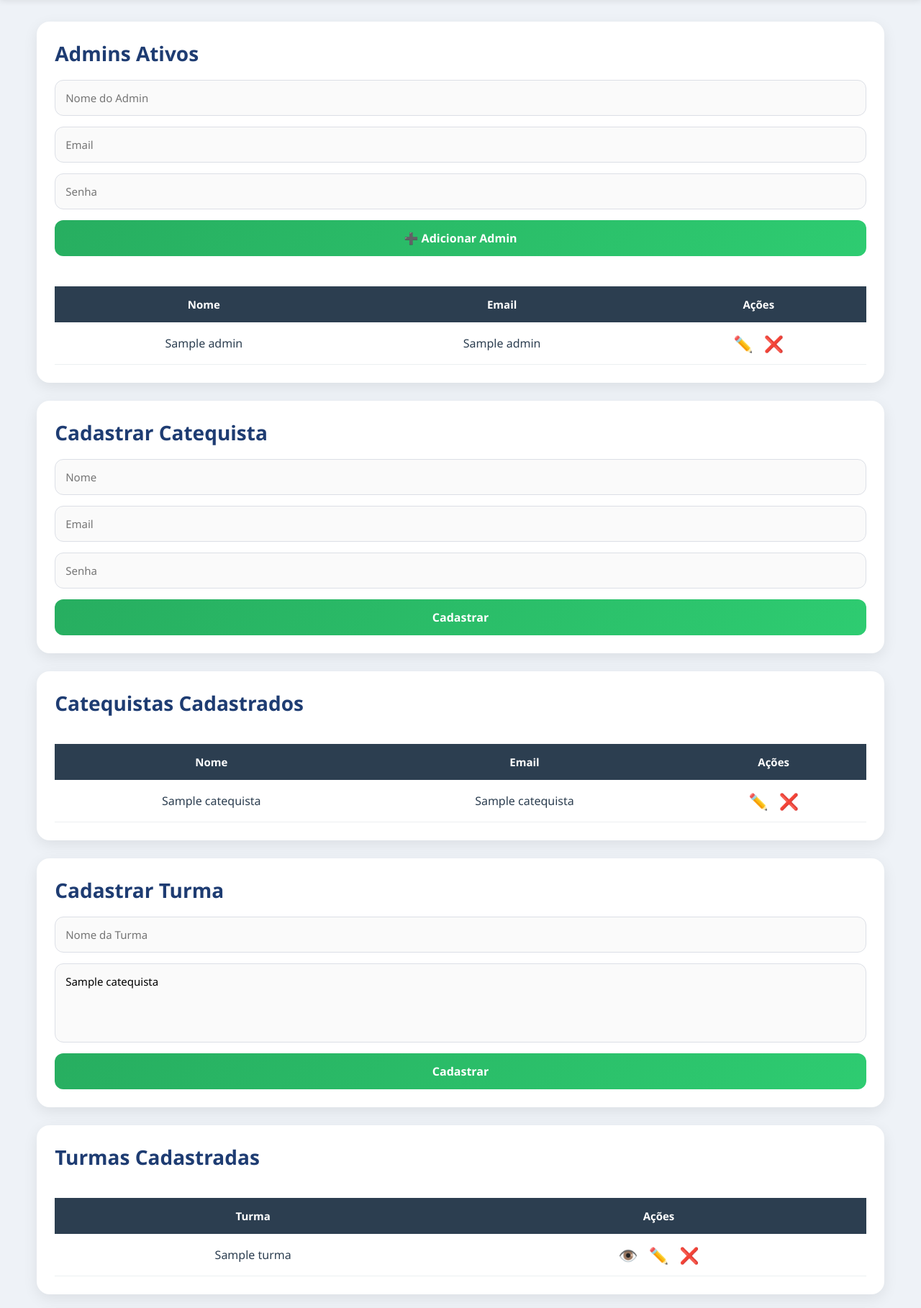
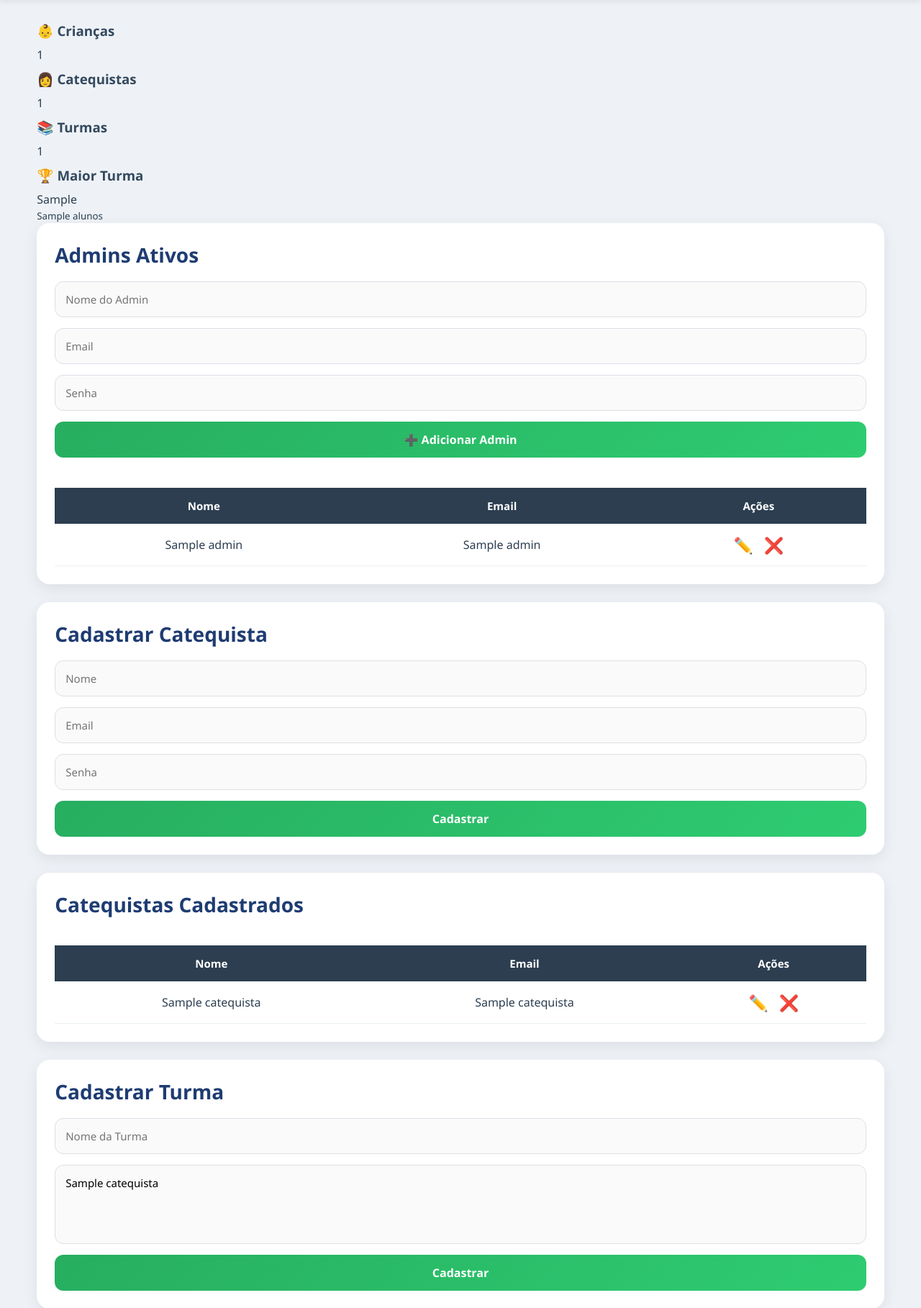
Before and after one commit to gustavosrodrigues17-gif/Sist-Cateq, a Flask app: template templates/admin.html in a window 1280 px wide. Shown: the part 203-2021 px from the top of the page at 72% size. Run offline with Flask 3, Linux system fonts and the light colour scheme; the template is opened without the code that fills it: most values are stand-ins (such as "Sample title", 1, 10 or a date in 2020).

Commit message:
Update admin.html

```diff
--- a/templates/admin.html
+++ b/templates/admin.html
@@ -36,12 +36,14 @@
 <header>
     Painel do Administrador
 </header>
+
 <div style="text-align:center; margin-top:10px; font-size:18px;">
 
     👤 Admin logado:
     <strong>{{ session['usuario_nome'] }}</strong>
 
 </div>
+
 <nav>
     <a href="/admin">Home</a>
     <a href="/relatorio">Relatório</a>
@@ -49,6 +51,40 @@
 </nav>
 
 <div class="container">
+
+    <!-- DASHBOARD -->
+    <div class="dashboard">
+
+        <div class="dash-card">
+            <h3>👶 Crianças</h3>
+            <p>{{ total_criancas }}</p>
+        </div>
+
+        <div class="dash-card">
+            <h3>👩 Catequistas</h3>
+            <p>{{ total_catequistas }}</p>
+        </div>
+
+        <div class="dash-card">
+            <h3>📚 Turmas</h3>
+            <p>{{ total_turmas }}</p>
+        </div>
+
+        <div class="dash-card">
+
+            <h3>🏆 Maior Turma</h3>
+
+            {% if turma_maior %}
+
+                <p>{{ turma_maior[0] }}</p>
+
+                <small>{{ turma_maior[1] }} alunos</small>
+
+            {% endif %}
+
+        </div>
+
+    </div>
 
 
     <!-- ADMINS ATIVOS -->
@@ -351,6 +387,53 @@
     </div>
 
 
+    <!-- RANKING DE TURMAS -->
+    <div class="card">
+
+        <h2>📊 Ranking de Turmas</h2>
+
+        {% for turma in ranking_turmas %}
+
+        <div style="margin-bottom:20px;">
+
+            <div style="
+                display:flex;
+                justify-content:space-between;
+                margin-bottom:6px;
+                font-weight:bold;
+            ">
+
+                <span>{{ turma[0] }}</span>
+
+                <span>{{ turma[1] }} alunos</span>
+
+            </div>
+
+            <div style="
+                background:#ecf0f1;
+                border-radius:12px;
+                overflow:hidden;
+                height:30px;
+            ">
+
+                <div style="
+                    width:{{ turma[1] * 15 }}px;
+                    max-width:100%;
+                    height:30px;
+                    background:linear-gradient(135deg,#6c5ce7,#8e7dff);
+                    border-radius:12px;
+                ">
+                </div>
+
+            </div>
+
+        </div>
+
+        {% endfor %}
+
+    </div>
+
+
     <!-- CADASTRAR CRIANÇA -->
     <div class="card">
 
@@ -391,7 +474,6 @@
 
         <h2>Crianças Cadastradas</h2>
 
-    <!-- FILTROS -->
         <div class="filtros">
 
             <input
@@ -471,6 +553,8 @@
 
     </div>
 
+</div>
+
 
 <script>
 
```
Lines whose indentation alone changed are shown as unchanged.
